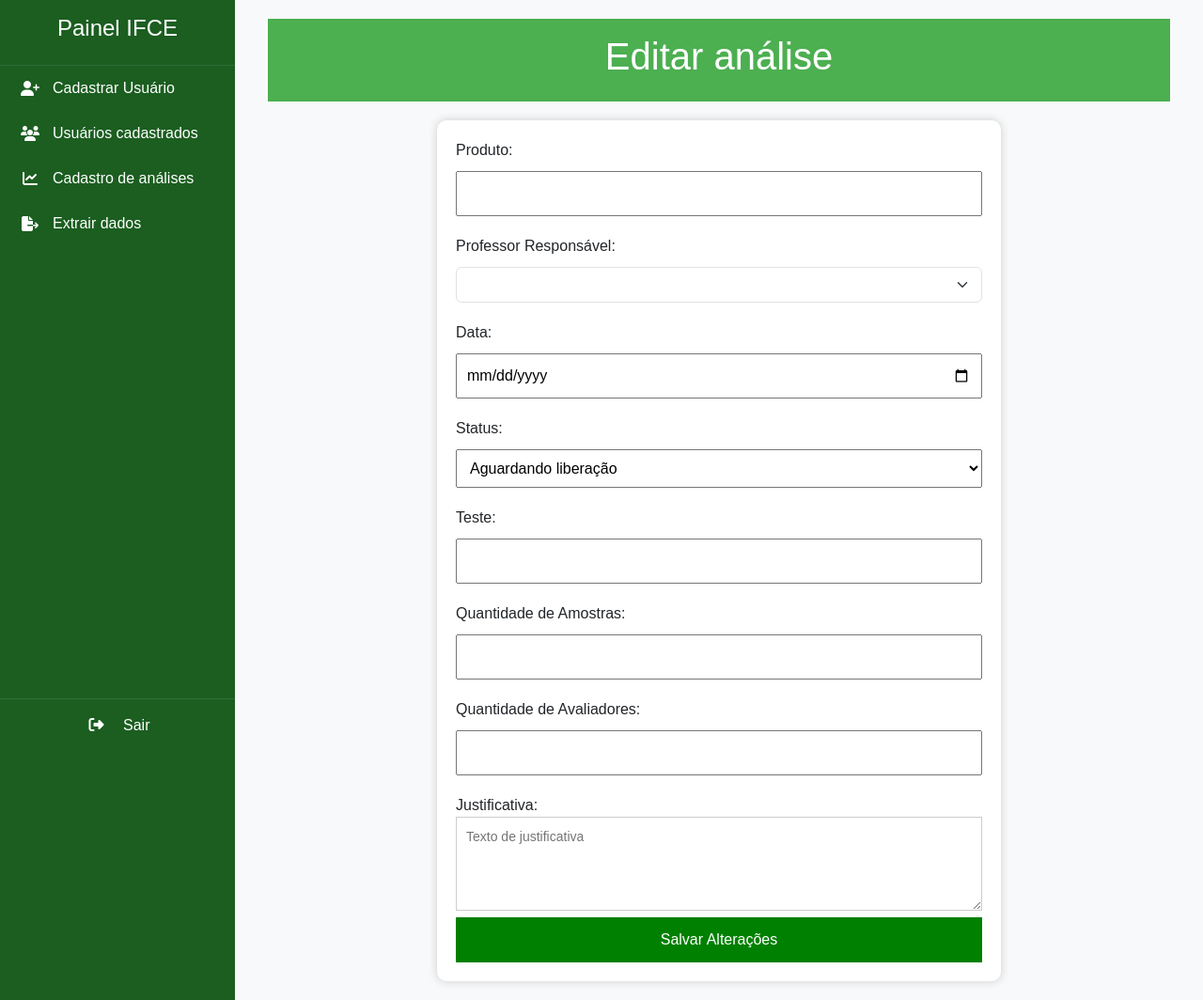
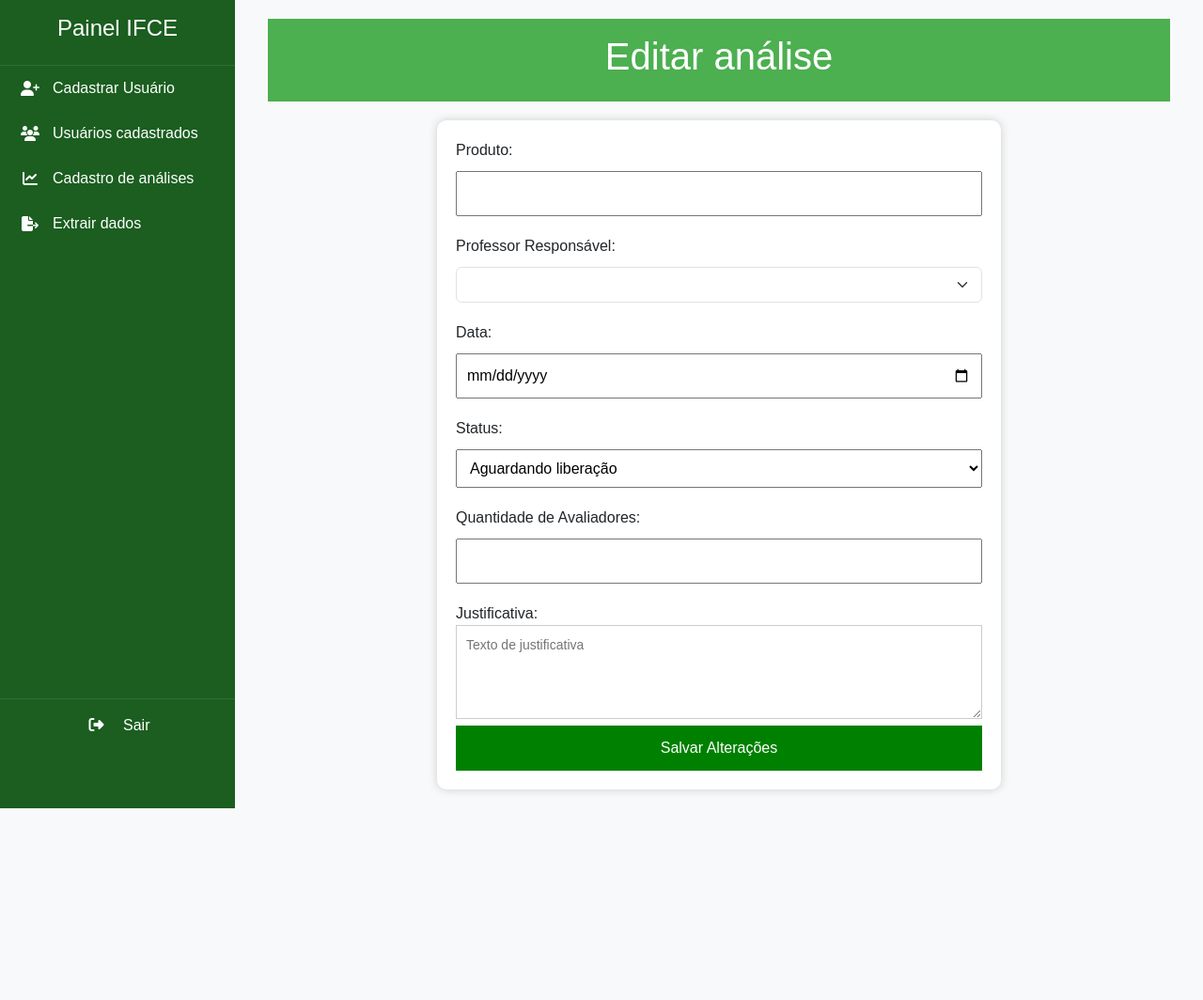
Before and after one commit to antonio-jose-fernandes/Analise_sensorial_2025.2, a Flask app: template templates/analises/edit_analise.html in a window 1280 px wide. Shown: the whole page at 94% size. After the commit the page ends 860 px from the top, so only its background shows below. Run offline with Flask 3, Linux system fonts and the light colour scheme; the template is opened without the code that fills it, so the values that code supplies are empty.

Commit message:
pequeno ajuste

```diff
--- a/controllers/analise_controller.py
+++ b/controllers/analise_controller.py
@@ -150,8 +150,8 @@ def editar_analise(id):
     analise.responsavel_id = responsavel_id
     analise.data = request.form['data']
     analise.status = request.form['status']
-    analise.teste = request.form['teste']
-    analise.quantidade_amostras = request.form['quantidade_amostras']
+    analise.teste = "" #request.form['teste']
+    analise.quantidade_amostras = 0 #request.form['quantidade_amostras']
     analise.quantidade_avaliadores = request.form['quantidade_avaliadores']
     analise.justificativa = request.form['justificativa']
 
--- a/templates/analises/edit_analise.html
+++ b/templates/analises/edit_analise.html
@@ -63,12 +63,6 @@
             <option value="Finalizado" {% if analise.status=='Finalizado' %}selected{% endif %}>Finalizado</option>
           </select>
 
-          <label for="teste">Teste:</label>
-          <input type="text" name="teste" id="teste" value="{{ analise.teste }}" required>
-
-          <label for="quantidade_amostras">Quantidade de Amostras:</label>
-          <input type="number" id="quantidade_amostras" name="quantidade_amostras" value="{{ analise.quantidade_amostras }}" min="1" required>
-
           <label for="quantidade_avaliadores">Quantidade de Avaliadores:</label>
           <input type="number" id="quantidade_avaliadores" name="quantidade_avaliadores" value="{{ analise.quantidade_avaliadores }}" min="1" required>
 
```
